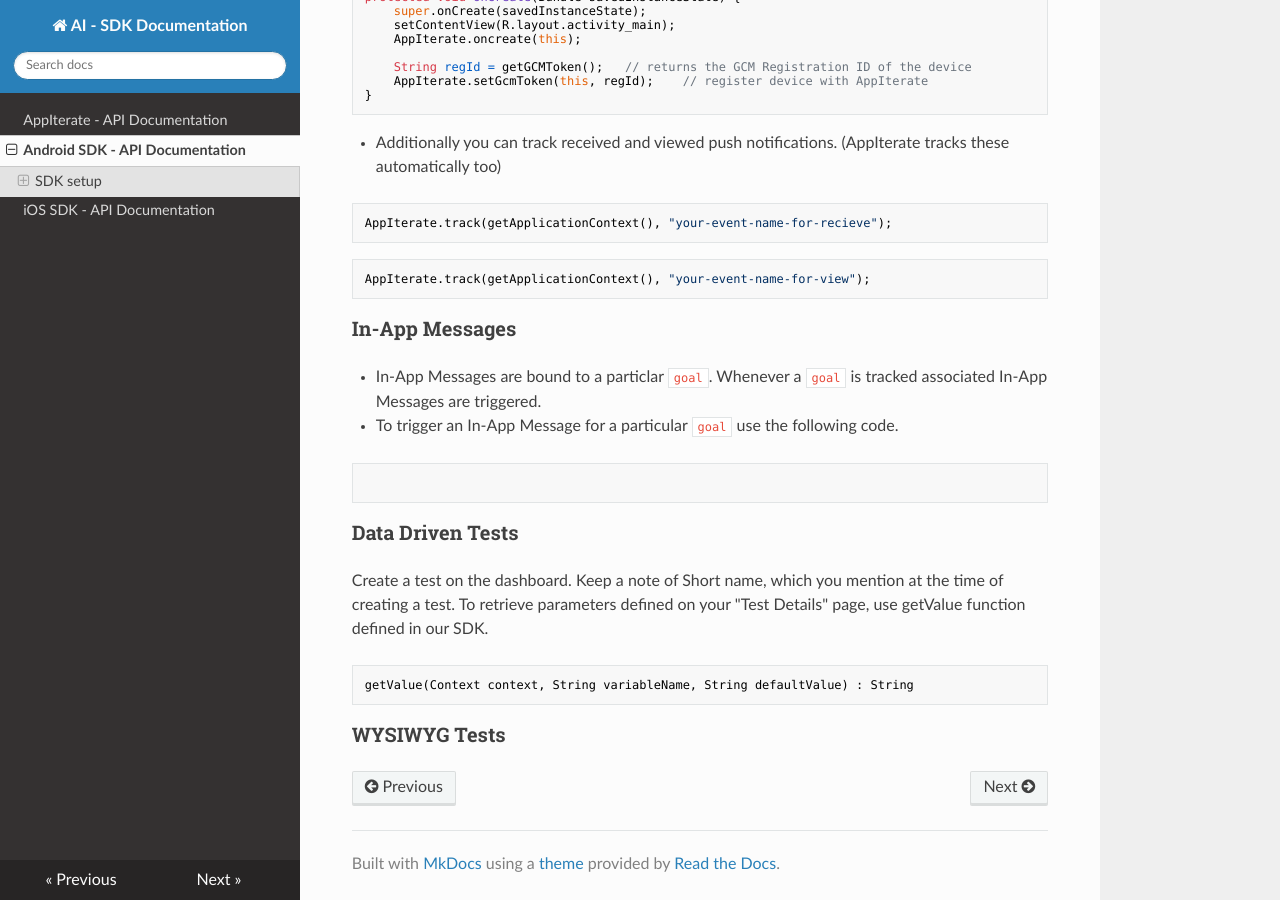
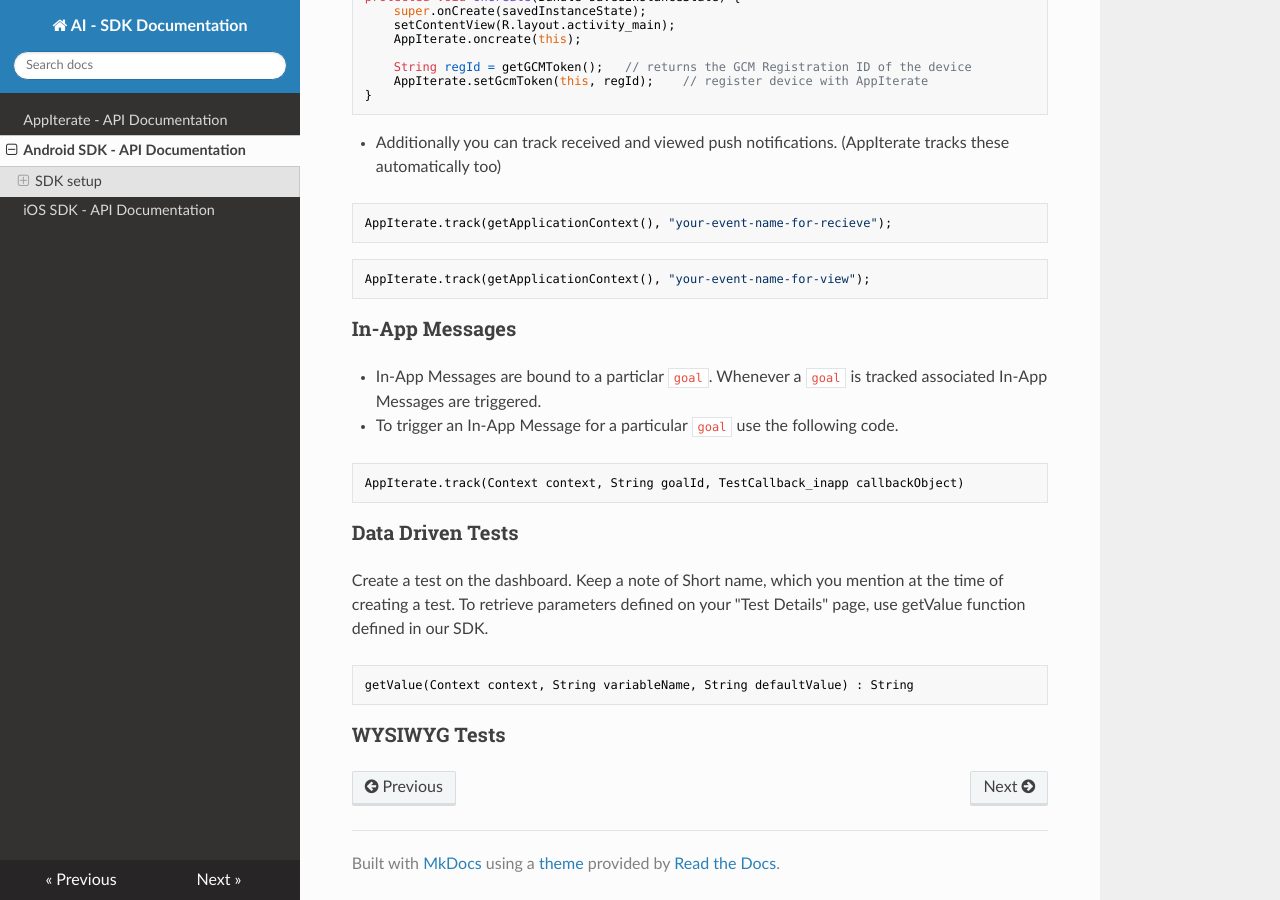
Before and after one commit to AppIterate/docs, an MkDocs documentation site: the page built from docs/android.md, in a window 1280 px wide and 900 px high, scrolled down 2088 px. Built offline with MkDocs 1.6.1, drawn with Linux system fonts in a browser that asks for light colours; nearby versions of some CDN libraries.

Commit message:
in-app in android

````diff
--- a/docs/android.md
+++ b/docs/android.md
@@ -95,7 +95,7 @@ AppIterate.track(getApplicationContext(), "your-event-name-for-view");
 * To trigger an In-App Message for a particular `goal` use the following code.
 
 ```JAVA
-
+AppIterate.track(Context context, String goalId, TestCallback_inapp callbackObject)
 ```
 
 ### Data Driven Tests
````
